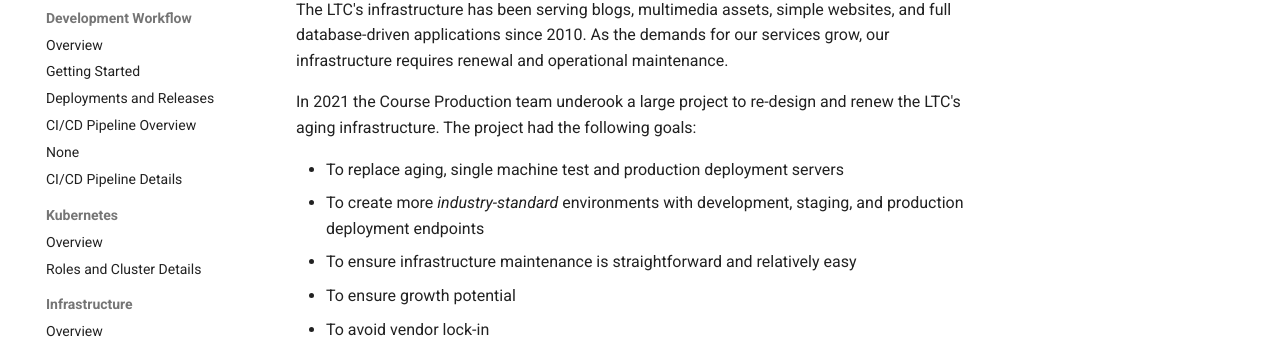
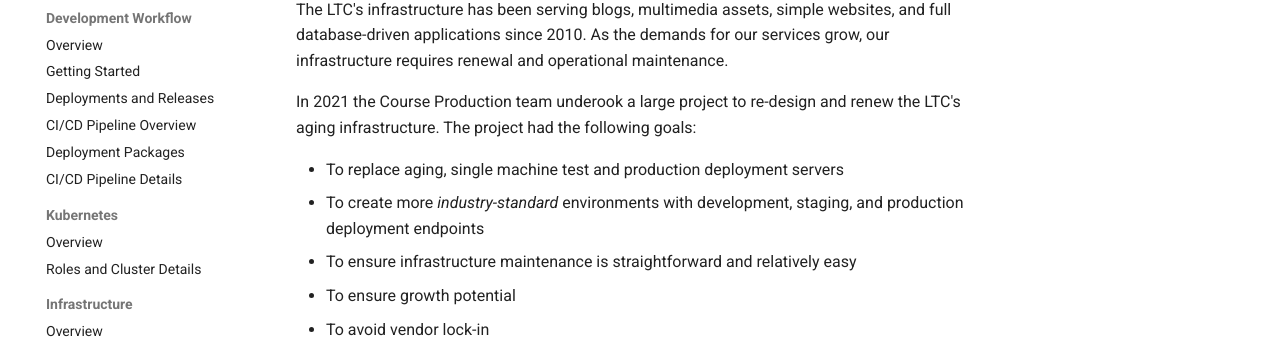
Before and after one commit to bcit-ltc/infrastructure-documentation, an MkDocs documentation site: the page built from docs/index.md, in a window 1280 px wide. Shown: the part 183-522 px from the top of the page. Built offline with MkDocs 1.6.1 and Material for MkDocs 9.7.7, drawn with Linux system fonts in a browser that asks for light colours.

Commit message:
feat: new page name

```diff
--- a/mkdocs.yml
+++ b/mkdocs.yml
@@ -66,7 +66,7 @@ nav:
     - dev-workflow/getting-started-dev.md
     - dev-workflow/deployment-release.md
     - dev-workflow/pipeline-overview.md
-    - dev-workflow/deploy-packages.md
+    - dev-workflow/deployment-packages.md
     - dev-workflow/pipeline-details.md
   - Kubernetes:
     - kubernetes/index.md
```
